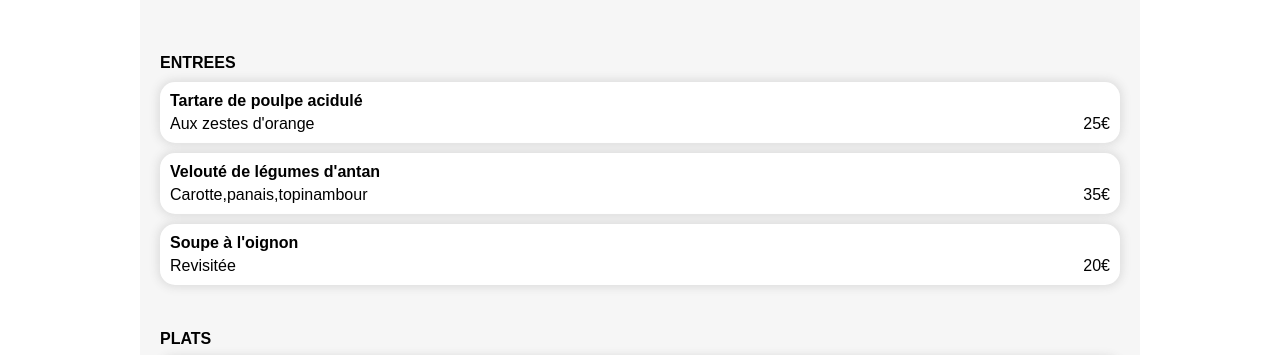
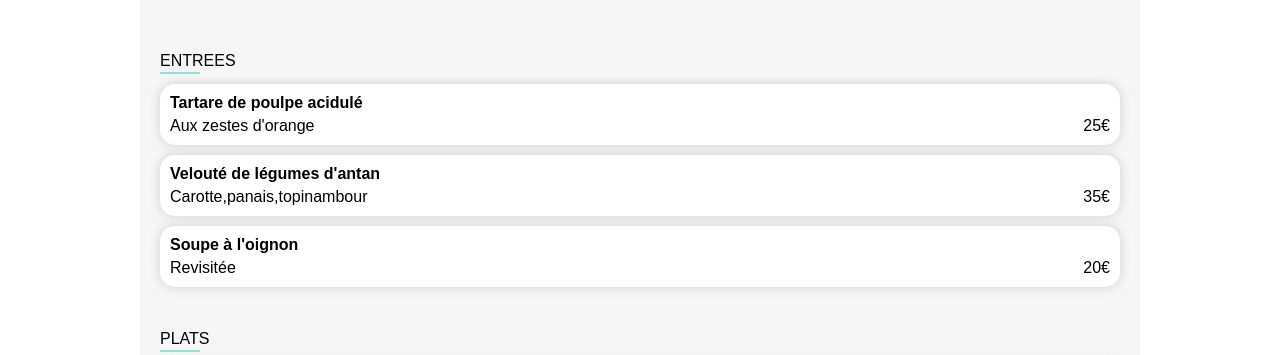
Before and after one commit to BricePou/BricePoullain_3_070922, a website: page pages/A_la_Francaise.html in a window 1280 px wide. Shown: the part 416-771 px from the top of the page. Drawn offline with Linux system fonts and the light colour scheme; a web font is replaced by a local one.

```diff
--- a/sass/pages/a_la_francaise.scss
+++ b/sass/pages/a_la_francaise.scss
@@ -51,25 +51,26 @@
       display: flex;
       flex-direction: column;
       font-size: 1em;
-      &::before {
-        counter-increment: '';
-        content: '';
-        height: 2px;
-        width: 10px;
-        color: green
-        };
-
       }
       h2 {
+        font-weight: 400;
         display: flex;
         justify-content: flex-start;
         align-items: flex-start;
+        flex-direction: column;
         font-size: 1em;
         margin-bottom: 10px;
         border-bottom-width: 1px;
+        &::after{
+            content: "";
+            margin-top: 2px;
+            display: flex;
+            width: 40px;
+            height: 2px;
+            background-color: $green;
         }
       }
-    article {
+      article{
         display: flex;
         border-radius: 15px;
         padding: 10px;
@@ -105,7 +106,8 @@
             align-items: flex-end;
           }
           i {
-        display: none !important;
+            display: none;
+          }
       }
   }
 }
--- a/sass/pages/home.scss
+++ b/sass/pages/home.scss
@@ -1,3 +1,54 @@
+/*.backgroundloader {
+  position: absolute;
+  top: 0;
+  left: 0;
+  width: 100%;
+  height: 100%;
+  background-color: white;
+  z-index: 1000000;
+  display: flex;
+  justify-content: center;
+  align-items: center;
+  animation: stop 6s;
+  h1{
+    position: absolute;
+    top: 300px;
+    font-family: $fonts-logo;
+  }
+  .loader{
+    display: flex;
+    align-items: center;
+    justify-content: center;
+    font-family: $fonts-logo;
+    margin: auto;
+    border: 16px solid white;
+    width: 120px;
+    height: 120px;
+    border-top-color: #e586df;
+    border-bottom-color: #e586df;
+    border-radius: 50%;
+    animation: chargeur 6s linear infinite;
+  }.//
+  @keyframes chargeur{
+ 0%{
+  transform: rotate(0deg) scale(1);
+ }
+ 25%{
+  border-top-color: #9D59DC;
+  border-bottom-color: #9D59DC;
+ }
+ 50%{
+  transform: rotate(360deg) scale(1)
+ }
+ 75%{
+  border-top-color: #e586df;
+  border-bottom-color: #e586df;
+ }
+ 100%{
+  transform: rotate(720deg) scale(1)
+ }
+  }
+}*/
 #position {
   @include flex-center();
   background-color: rgb(234, 234, 234);
@@ -156,17 +207,20 @@
         span {
           font-size: 1.4em;
           padding-right: 10px;
+          position: inherit;
           .none {
             display: none;
-          }
+            }
           i {
-            flex-basis: 20%;
+            cursor: pointer;
+
+            }
+
           }
         }
       }
     }
   }
-}
 @media #{$medium-down} {
   #restaurants {
     div {
```
Also changed, not shown: index.html (+7 -0 lines), assets/css/style.css, 1 other file. Lines whose indentation alone changed are shown as unchanged.
